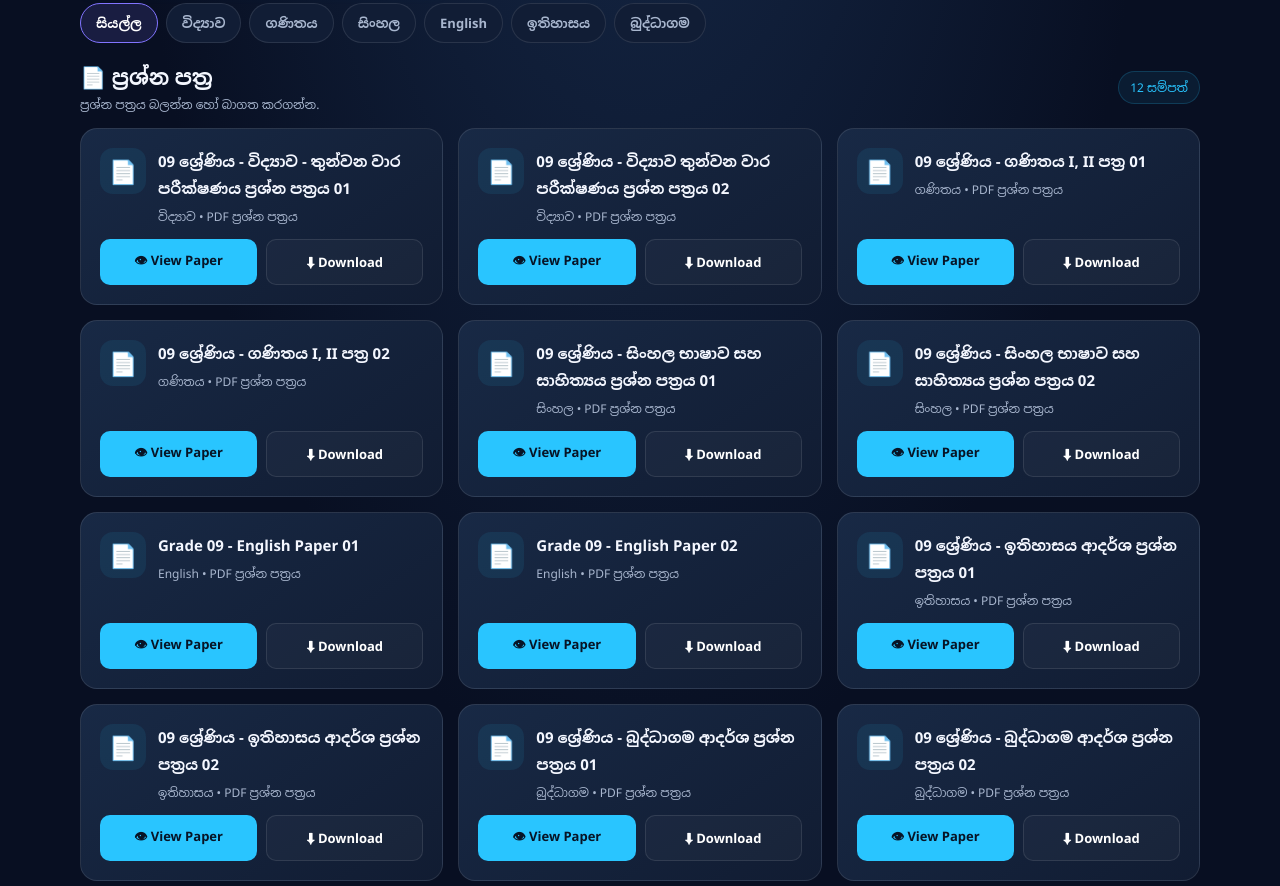
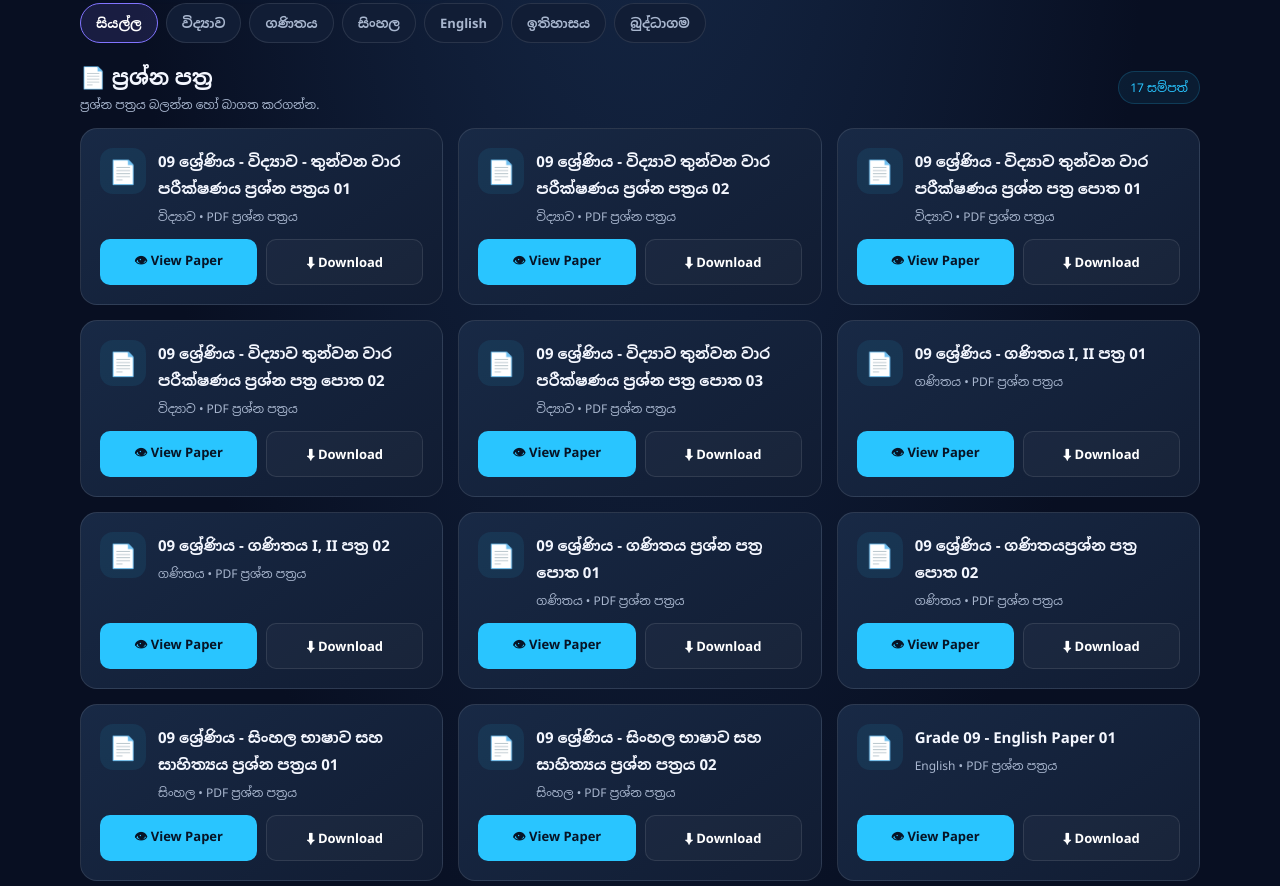
Before and after one commit to chamindu98/C-TECH_Computer_Lab-, a plain HTML site: page other_subjects9.html in a window 1280 px wide. Shown: the part 466-1352 px from the top of the page. Drawn offline with Linux system fonts and the light colour scheme.

Commit message:
Update other_subjects9.html

```diff
--- a/other_subjects9.html
+++ b/other_subjects9.html
@@ -369,6 +369,23 @@ const resources = [
     url:"g09_t3_sci2.pdf"
   },
   {
+    id:"sci5", type:"paper", subject:"science",
+    title:"09 ශ්‍රේණිය - විද්‍යාව  තුන්වන වාර පරීක්ෂණය ප්‍රශ්න පත්‍ර පොත 01",
+    url:"g09_t3_book1.pdf"
+  },
+  {
+    id:"sci6", type:"paper", subject:"science",
+    title:"09 ශ්‍රේණිය - විද්‍යාව  තුන්වන වාර පරීක්ෂණය ප්‍රශ්න පත්‍ර පොත 02",
+    url:"g09_t3_book2.pdf"
+  },
+  {
+    id:"sci7", type:"paper", subject:"science",
+    title:"09 ශ්‍රේණිය - විද්‍යාව  තුන්වන වාර පරීක්ෂණය ප්‍රශ්න පත්‍ර පොත 03",
+    url:"g09_t3_book3.pdf"
+  },
+
+
+  {
     id:"math3", type:"paper", subject:"maths",
     title:"09 ශ්‍රේණිය - ගණිතය I, II පත්‍ර 01",
     url:"g09_t3_maths1.pdf"
@@ -378,6 +395,18 @@ const resources = [
     title:"09 ශ්‍රේණිය - ගණිතය I, II පත්‍ර 02",
     url:"g09_t3_maths2.pdf"
   },
+  {
+    id:"math5", type:"paper", subject:"maths",
+    title:"09 ශ්‍රේණිය - ගණිතය ප්‍රශ්න පත්‍ර පොත 01 ",
+    url:"g09_maths_book1.pdf"
+  },
+  {
+    id:"math6", type:"paper", subject:"maths",
+    title:"09 ශ්‍රේණිය - ගණිතයප්‍රශ්න පත්‍ර පොත 02",
+    url:"g09_maths_book2.pdf"
+  },
+
+
   {
     id:"sin3", type:"paper", subject:"sinhala",
     title:"09 ශ්‍රේණිය - සිංහල භාෂාව සහ සාහිත්‍යය ප්‍රශ්න පත්‍රය 01",
```
